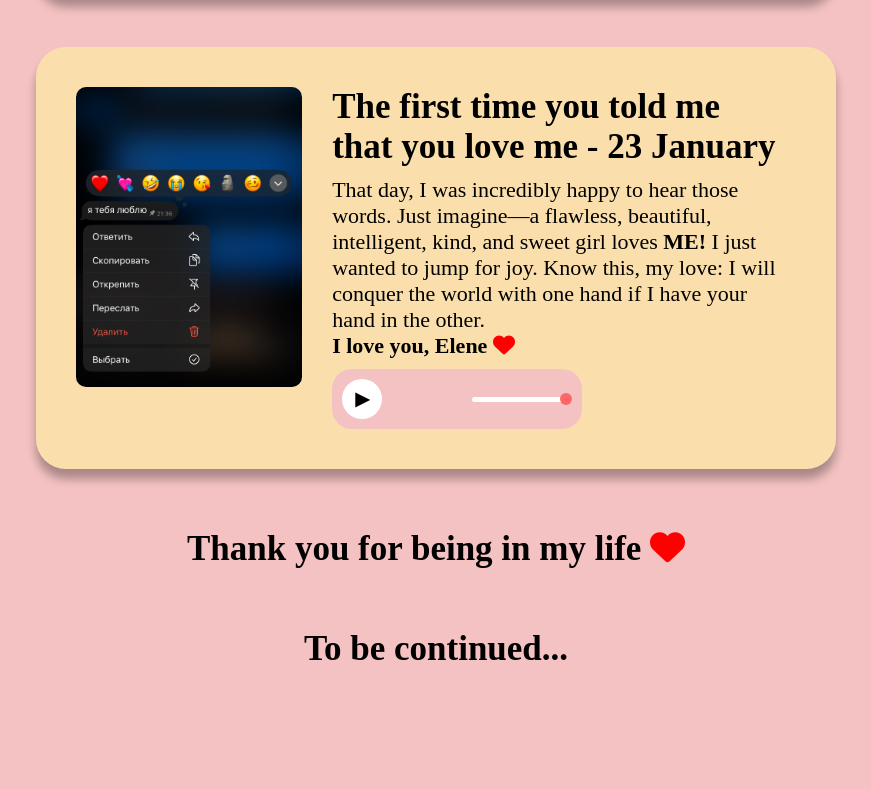
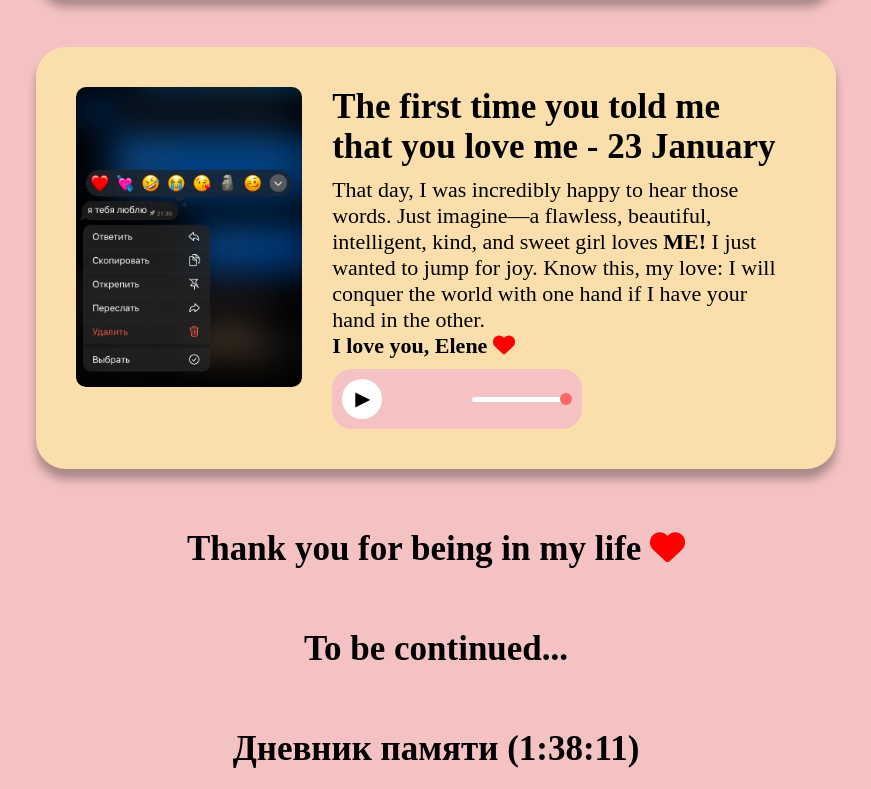
Before and after one commit to MkEq/love, a plain HTML site: page secondPage/memories.html in a window 1280 px wide. Shown: the part 1749-2538 px from the top of the page, without its empty margins (204-1075 px from the left). Before the commit the page ends 2438 px from the top, so only its background shows below. Drawn offline with Linux system fonts and the light colour scheme.

Commit message:
Update memories.html

```diff
--- a/secondPage/memories.html
+++ b/secondPage/memories.html
@@ -123,6 +123,8 @@
 
     <h2 class="ubuntu-bold center">Thank you for being in my life <i class="fa-solid fa-heart"></i></h2>
     <h3 class="ubuntu-bold center margin-button">To be continued...</h3>
+    <h3 class="ubuntu-bold center margin-button">Дневник памяти (1:38:11)</h3>
+
 
     <div class="watermark">Made with love from M.K to E.Q (14.02.2025)</div>
 
```
